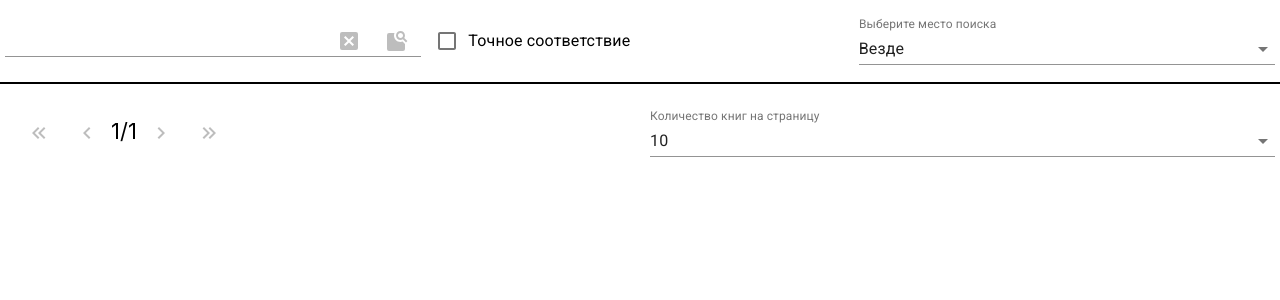
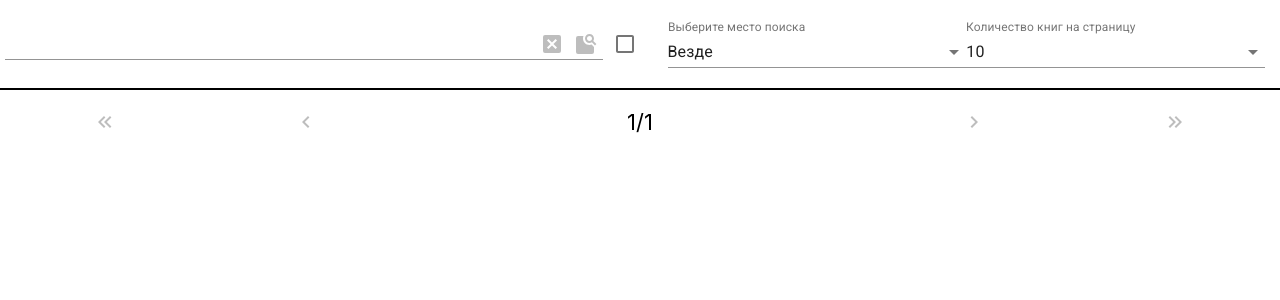
Before and after one commit to AlAnrin/test-google-api, a React (Create React App) app: page /1 in a window 1280 px wide. Shown: the top 300 px of the page. Built offline with nearby package versions, Linux system fonts and the light colour scheme.

Commit message:
add missing image & fix place find & fix design

```diff
--- a/src/Actions.js
+++ b/src/Actions.js
@@ -4,11 +4,19 @@ export const SET_CURRENT_BOOK = 'SET_CURRENT_BOOK';
 export const SET_START_INDEX = 'SET_START_INDEX';
 export const SET_MAX_RESULT = 'SET_MAX_RESULT';
 export const SET_FILTER_VALUE = 'SET_FILTER_VALUE';
+export const SET_PLACE_FIND = 'SET_PLACE_FIND';
 
 export function setFilterValue(filterValue) {
     return {
         type: SET_FILTER_VALUE,
         payload: filterValue
+    }
+}
+
+export function setPlaceFind(placeFind) {
+    return {
+        type: SET_PLACE_FIND,
+        payload: placeFind
     }
 }
 
--- a/src/App.js
+++ b/src/App.js
@@ -1,7 +1,7 @@
 import React, { Component } from 'react';
 import { connect } from 'react-redux';
 import {BrowserRouter as Router, Route, NavLink, Redirect} from "react-router-dom";
-import {setFilterValue, setData, setCurrentBook, setTotalItems, setMaxResult, setStartIndex} from "./Actions";
+import {setFilterValue, setData, setCurrentBook, setTotalItems, setMaxResult, setStartIndex, setPlaceFind} from "./Actions";
 import BookCard from './BookCard';
 import BookDetail from './BookDetail';
 import InputLabel from '@material-ui/core/InputLabel';
@@ -27,7 +27,8 @@ const mapStateToProps = store => {
         currentBook: store.currentBook,
         totalItems: store.totalItems,
         startIndex: store.startIndex,
-        maxResults: store.maxResults
+        maxResults: store.maxResults,
+        placeFind: store.placeFind
     };
 };
 
@@ -38,7 +39,8 @@ const mapDispatchToProps = dispatch => {
         setCurrentBookAction: currentBook => dispatch(setCurrentBook(currentBook)),
         setTotalItemsAction: totalItems => dispatch(setTotalItems(totalItems)),
         setMaxResultAction: maxResult => dispatch(setMaxResult(maxResult)),
-        setStartIndexAction: startIndex => dispatch(setStartIndex(startIndex))
+        setStartIndexAction: startIndex => dispatch(setStartIndex(startIndex)),
+        setPlaceFindAction: placeFind => dispatch(setPlaceFind(placeFind))
     }
 };
 
@@ -47,15 +49,14 @@ class App extends Component {
         redirect: false,
         isExact: false,
         $valueFind: '',
-        valueFind: '',
-        placeFind: 0,
+        valueFind: ''
     }
 
     getDate = async (name) => {
-        name = this.isExact ? `"${name.split(' ').join('+')}"` : name;
-        if (this.placeFind === 1)
+        name = this.state.isExact ? `"${name.split(' ').join('+')}"` : name;
+        if (this.props.placeFind === 1)
             name = `intitle:${name}`;
-        if (this.placeFind === 2)
+        if (this.props.placeFind === 2)
             name = `inauthor:${name}`;
         const url = `${this.props.baseUrl}=${name}&key=${this.props.api}&startIndex=${this.props.startIndex}&maxResults=${this.props.maxResults}`
         const api_call = await fetch(url);
@@ -76,8 +77,9 @@ class App extends Component {
     }
 
     handleSelectChange(event, value) {
-        if (value === 1)
-            this.setState({placeFind: event.target.value});
+        if (value === 1) {
+            this.props.setPlaceFindAction(event.target.value);
+        }
         else {
             this.props.setMaxResultAction(+event.target.value);
         }
@@ -102,7 +104,7 @@ class App extends Component {
         return (
             <div>
                 <div className="column column-bottom-border">
-                    <FormControl className="item-three-on-row">
+                    <FormControl className="item-two-on-row">
                         <Input
                             type="text" value={this.state.valueFind}
                             onChange={e => this.handleChange(e)}
@@ -125,20 +127,21 @@ class App extends Component {
                             }
                         />
                     </FormControl>
-                    <FormControlLabel className="item-three-on-row"
+                    <Tooltip title="Точное соответствие" placement="bottom">
+                        <FormControlLabel
                                           control={
                                               <Checkbox
                                                   checked={this.state.isExact}
                                                   onChange={e => this.handleInputChange(e)}
                                                   color="primary"
                                               />
-                                      }
-                                      label="Точное соответствие"
-                    />
-                    <FormControl className="item-three-on-row">
+                                          }/>
+                    </Tooltip>
+                    <div className="item-two-on-row">
+                        <FormControl className="item-half-on-row">
                             <InputLabel>Выберите место поиска</InputLabel>
                             <Select
-                            value={this.state.placeFind}
+                                value={this.props.placeFind}
                                 onChange={e => this.handleSelectChange(e, 1)}
                                 autoWidth>
                                 <MenuItem value={0}>Везде</MenuItem>
@@ -146,6 +149,18 @@ class App extends Component {
                                 <MenuItem value={2}>Автор</MenuItem>
                             </Select>
                         </FormControl>
+                        <FormControl className="item-half-on-row">
+                            <InputLabel>Количество книг на страницу</InputLabel>
+                            <Select
+                                value={this.props.maxResults}
+                                onChange={e => this.handleSelectChange(e, 2)}
+                                autoWidth>
+                                <MenuItem value={10}>10</MenuItem>
+                                <MenuItem value={20}>20</MenuItem>
+                                <MenuItem value={40}>40</MenuItem>
+                            </Select>
+                        </FormControl>
+                    </div>
                 </div>
                 <Router>
                     {
@@ -157,19 +172,25 @@ class App extends Component {
                             this.props.currentBook === null &&
                             <div className="content">
                                 <div className="column">
-                                    <div className="item-two-on-row">
-                                        <IconButton disabled={this.props.startIndex === 0}
+                                    <div className="item-five-on-row-with-center">
+                                        <IconButton
+                                            disabled={this.props.startIndex === 0}
                                             onClick={() => this.props.setStartIndexAction(0)}
                                             color="primary">
                                             <Icon path={mdiChevronDoubleLeft}
                                                   size={1}/>
                                         </IconButton>
-                                        <IconButton disabled={this.props.startIndex === 0}
+                                    </div>
+                                    <div className="item-five-on-row-with-center">
+                                        <IconButton
+                                                    disabled={this.props.startIndex === 0}
                                                     onClick={() => this.props.setStartIndexAction(this.props.startIndex - this.props.maxResults)}
                                                     color="primary">
                                             <Icon path={mdiChevronLeft}
                                                   size={1}/>
                                         </IconButton>
+                                    </div>
+                                    <div className="item-five-on-row-center">
                                         <Tooltip title="Текущая страница / общее количество страниц" aria-label="add">
                                             <span>
                                                 {
@@ -181,6 +202,8 @@ class App extends Component {
                                                 }
                                             </span>
                                         </Tooltip>
+                                    </div>
+                                    <div className="item-five-on-row-with-center">
                                         <IconButton
                                             disabled={this.props.startIndex + this.props.maxResults > this.props.totalItems}
                                             onClick={() => this.props.setStartIndexAction(this.props.startIndex + this.props.maxResults)}
@@ -188,6 +211,8 @@ class App extends Component {
                                             <Icon path={mdiChevronRight}
                                                   size={1}/>
                                         </IconButton>
+                                    </div>
+                                    <div className="item-five-on-row-with-center">
                                         <IconButton
                                             disabled={this.props.startIndex + this.props.maxResults > this.props.totalItems}
                                             onClick={() => this.props.setStartIndexAction(Math.floor(this.props.totalItems / this.props.maxResults) * this.props.maxResults)}
@@ -196,17 +221,6 @@ class App extends Component {
                                                   size={1}/>
                                         </IconButton>
                                     </div>
-                                    <FormControl className="item-two-on-row">
-                                        <InputLabel>Количество книг на страницу</InputLabel>
-                                        <Select
-                                            value={this.props.maxResults}
-                                            onChange={e => this.handleSelectChange(e, 2)}
-                                            autoWidth>
-                                            <MenuItem value={10}>10</MenuItem>
-                                            <MenuItem value={20}>20</MenuItem>
-                                            <MenuItem value={40}>40</MenuItem>
-                                        </Select>
-                                    </FormControl>
                                 </div>
                                 <div className="rowDays">
                                     {
@@ -232,9 +246,15 @@ class App extends Component {
             if (this.props.filterValue !== '')
                 this.getDate(this.props.filterValue);
             else {
+                this.setState({$valueFind: ''});
                 this.props.setDataAction([]);
                 this.props.setTotalItemsAction(0);
+                this.props.setStartIndexAction(0)
             }
+        }
+        if (prevProps.placeFind !== this.props.placeFind) {
+            if (this.props.filterValue !== '')
+                this.getDate(this.props.filterValue);
         }
         if (prevProps.startIndex !== this.props.startIndex) {
             if (this.props.filterValue !== '')
--- a/src/BookCard.js
+++ b/src/BookCard.js
@@ -1,5 +1,6 @@
 import React, { Component } from 'react';
-import missingImage from './images/1604222140385.png'
+import {mdiFileImageOutline} from '@mdi/js';
+import Icon from "@mdi/react";
 
 class BookCard extends Component {
     item = null;
@@ -20,7 +21,13 @@ class BookCard extends Component {
     render() {
         return (
             <div className="column book-row column-bottom-border">
-                <img alt={missingImage} src={this.item.volumeInfo?.imageLinks?.smallThumbnail}/>
+                {
+                    this.item.volumeInfo.imageLinks ?
+                        <img alt={this.item.volumeInfo.title} src={this.item.volumeInfo.imageLinks.thumbnail}/> :
+                        <div className="missing-image">
+                            <Icon className="missing-image-icon" path={mdiFileImageOutline} size={2}/>
+                        </div>
+                }
                 <div className="row book-info">
                     <span>{this.authors}</span>
                     <h3>{this.item.volumeInfo.title}</h3>
--- a/src/BookDetail.js
+++ b/src/BookDetail.js
@@ -2,7 +2,7 @@ import React, { Component } from 'react';
 import missingImage from './images/1604222140385.png'
 import {connect} from "react-redux";
 import Icon from '@mdi/react';
-import {mdiArrowLeft, mdiCloseBox} from '@mdi/js';
+import {mdiArrowLeft, mdiFileImageOutline} from '@mdi/js';
 import {setCurrentBook} from "./Actions";
 import Tooltip from "@material-ui/core/Tooltip";
 import IconButton from "@material-ui/core/IconButton";
@@ -40,8 +40,11 @@ class BookDetail extends Component {
             this.props.currentBook &&
             <div className="column">
                 {
-                    this.props.currentBook.volumeInfo.imageLinks &&
-                    <img alt={missingImage} src={this.props.currentBook.volumeInfo.imageLinks.thumbnail}/>
+                    this.props.currentBook.volumeInfo.imageLinks ?
+                        <img alt={missingImage} src={this.props.currentBook.volumeInfo.imageLinks.thumbnail}/> :
+                        <div className="missing-image">
+                            <Icon className="missing-image-icon" path={mdiFileImageOutline} size={2}/>
+                        </div>
                 }
                 <div className="book-info">
                     <div className="column">
--- a/src/Reducer.js
+++ b/src/Reducer.js
@@ -1,4 +1,4 @@
-import { SET_DATA, SET_TOTAL_ITEMS, SET_CURRENT_BOOK, SET_MAX_RESULT, SET_START_INDEX, SET_FILTER_VALUE } from './Actions'
+import { SET_DATA, SET_TOTAL_ITEMS, SET_CURRENT_BOOK, SET_MAX_RESULT, SET_START_INDEX, SET_FILTER_VALUE, SET_PLACE_FIND } from './Actions'
 
 const initialState = {
     baseUrl: 'https://www.googleapis.com/books/v1/volumes?q',
@@ -8,11 +8,17 @@ const initialState = {
     currentBook: null,
     totalItems: 0,
     startIndex: 0,
-    maxResults: 10
+    maxResults: 10,
+    placeFind: 0
 }
 
 export function Reducer(state = initialState, action) {
     switch (action.type) {
+        case SET_PLACE_FIND:
+            return {
+                ...state,
+                placeFind: action.payload
+            }
         case SET_FILTER_VALUE:
             return {
                 ...state,
--- a/src/index.css
+++ b/src/index.css
@@ -13,6 +13,19 @@ img {
   width: 100px;
   margin: 10px 15px;
 }
+.missing-image {
+  height: 130px !important;
+  width: 100px !important;
+  margin: 10px 15px !important;
+  border: 1px solid black;
+  display: flex;
+  align-items: center;
+}
+.missing-image-icon {
+  text-align: center;
+  margin: auto;
+  padding: 25px;
+}
 h3 {
   margin-top: 0;
 }
@@ -23,6 +36,12 @@ a {
 @media screen and (max-width: 500px) {
   img {
     width: 50px !important;
+  }
+  .missing-image {
+    width: 50px !important;
+  }
+  .missing-image-icon {
+    padding: 5px;
   }
   body {
     font-size: calc(7px + 1.5vmin);
@@ -40,11 +59,14 @@ select {
 .MuiFormControlLabel-root {
   margin-left: 5px !important;
 }
+.MuiIconButton-root {
+  padding: 5px !important;
+}
 .column {
   display: flex;
   flex-direction: row;
   align-items: center;
-  padding: 15px 5px;
+  padding: 10px 5px;
 }
 .column-bottom-border {
   border-bottom: 2px solid black;
@@ -53,9 +75,22 @@ select {
   width: calc(100vw/2);
   margin: 10px;
 }
+.item-half-on-row {
+  width: 50%;
+}
 .item-three-on-row {
-  width: calc(100vw/2.8);
-  margin: 5px;
+  width: calc(100vw/3);
+  margin: 5px !important;
+}
+.item-five-on-row-with-center {
+  width: calc(100vw/6);
+  margin: 5px !important;
+  text-align: center;
+}
+.item-five-on-row-center {
+  width: calc(100vw/2.5);
+  margin: 5px !important;
+  text-align: center;
 }
 .stretch-item {
   width: -moz-available;
```
Lines whose indentation alone changed are shown as unchanged.
